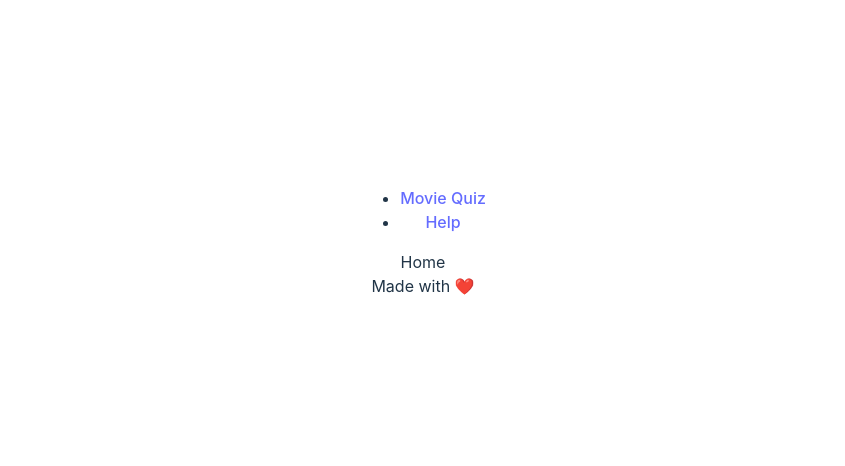
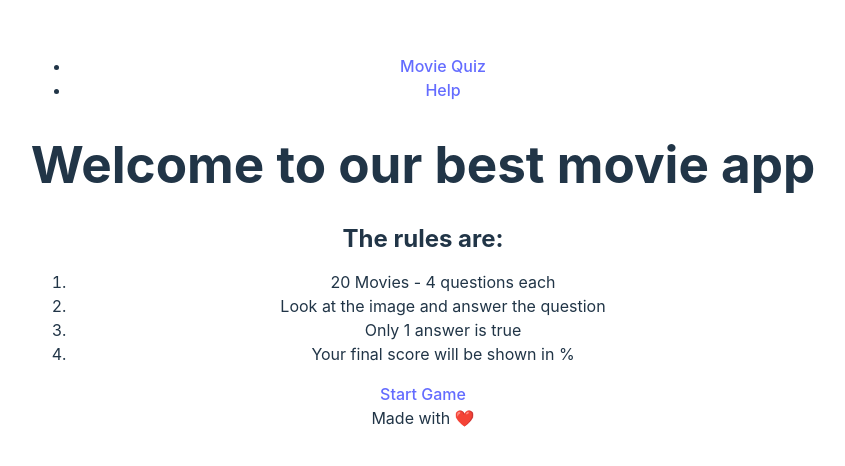
Before and after one commit to megravity/movie-quiz-app, a React (Vite) app in the folder movie-quiz/: page / in a window 1280 px wide. Shown: the part 166-632 px from the top of the page, without its empty margins (217-1062 px from the left). Built offline with nearby package versions, Linux system fonts and the light colour scheme.

Commit message:
Add Game component + Routing for it & populate StartGame component

```diff
--- a/movie-quiz/src/App.jsx
+++ b/movie-quiz/src/App.jsx
@@ -3,6 +3,7 @@ import Error from "./pages/Error";
 import Help from "./pages/Help";
 import Home from "./pages/Home";
 import NavLayout from "./pages/NavLayout";
+import GamePage from "./pages/GamePage";
 import "./styles/App.css";
 
 function App() {
@@ -12,6 +13,7 @@ function App() {
         <Route path="/" element={<NavLayout />}>
           <Route index element={<Home />} />
           <Route path="help" element={<Help />} />
+          <Route path="game" element={<GamePage />} />
           <Route path="*" element={<Error />} />
         </Route>
       </Routes>
--- /dev/null
+++ b/movie-quiz/src/components/Game/Game.jsx
@@ -0,0 +1,4 @@
+const Game = () => {
+  return <div>Game</div>;
+};
+export default Game;
--- /dev/null
+++ b/movie-quiz/src/components/StartGame/StartGame.jsx
@@ -0,0 +1,18 @@
+import { Link } from "react-router-dom";
+
+const StartGame = () => {
+  return (
+    <div>
+      <h1>Welcome to our best movie app</h1>
+      <h2>The rules are:</h2>
+      <ol>
+        <li>20 Movies - 4 questions each</li>
+        <li>Look at the image and answer the question</li>
+        <li>Only 1 answer is true</li>
+        <li>Your final score will be shown in %</li>
+      </ol>
+      <Link to="/game">Start Game</Link>
+    </div>
+  );
+};
+export default StartGame;
--- /dev/null
+++ b/movie-quiz/src/pages/GamePage.jsx
@@ -0,0 +1,10 @@
+import Game from "../components/Game/Game";
+
+const GamePage = () => {
+  return (
+    <div>
+      <Game />
+    </div>
+  );
+};
+export default GamePage;
--- a/movie-quiz/src/pages/Home.jsx
+++ b/movie-quiz/src/pages/Home.jsx
@@ -1,4 +1,10 @@
+import StartGame from "../components/StartGame/StartGame";
+
 const Home = () => {
-  return <div>Home</div>;
+  return (
+    <div>
+      <StartGame />
+    </div>
+  );
 };
 export default Home;
--- a/movie-quiz/src/pages/NavLayout.jsx
+++ b/movie-quiz/src/pages/NavLayout.jsx
@@ -5,7 +5,9 @@ const NavLayout = () => {
   return (
     <>
       <Nav />
-      <Outlet />
+      <div className="bg-img-container">
+        <Outlet />
+      </div>
       <footer>Made with ❤️</footer>
     </>
   );
```
